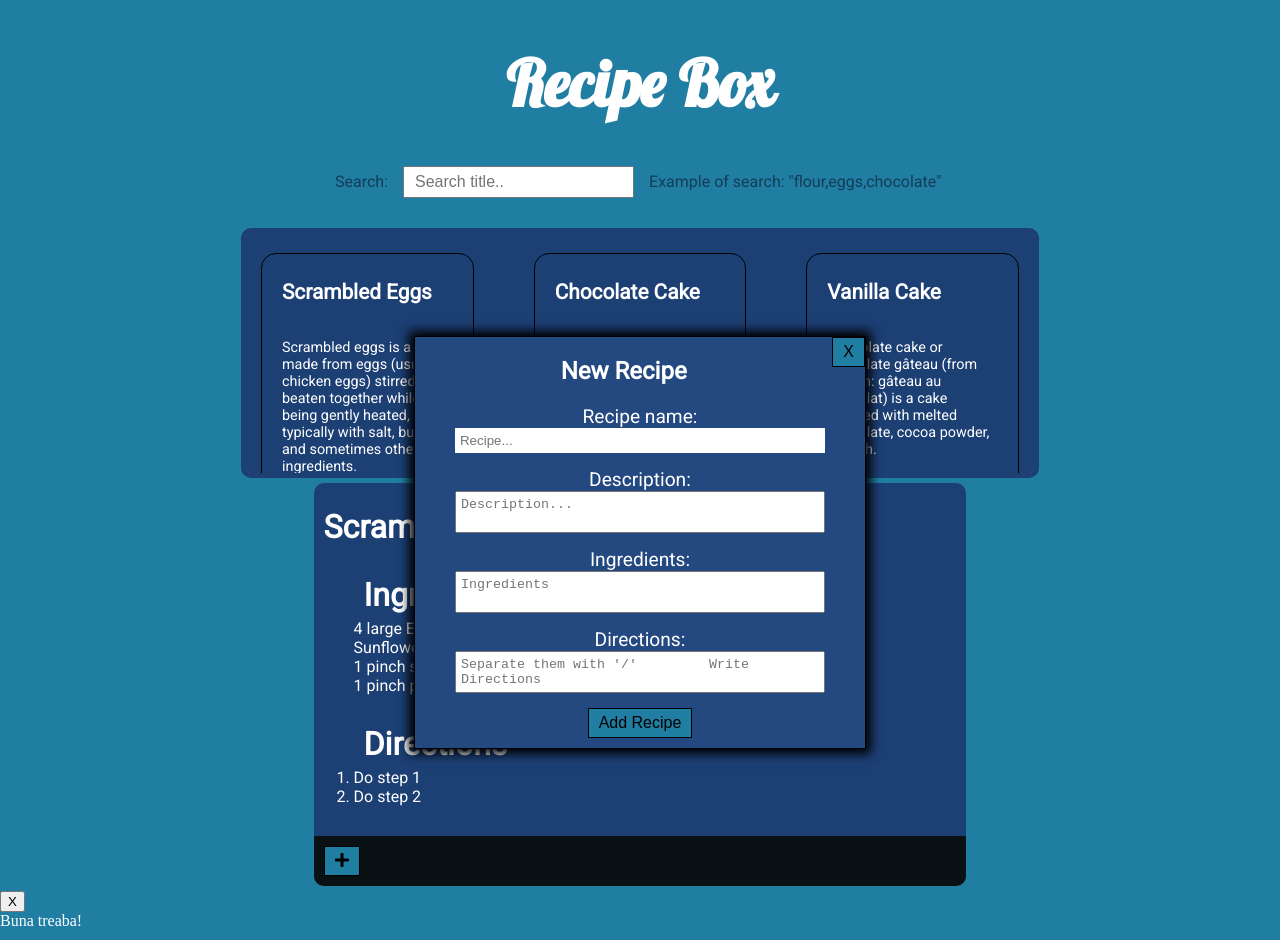
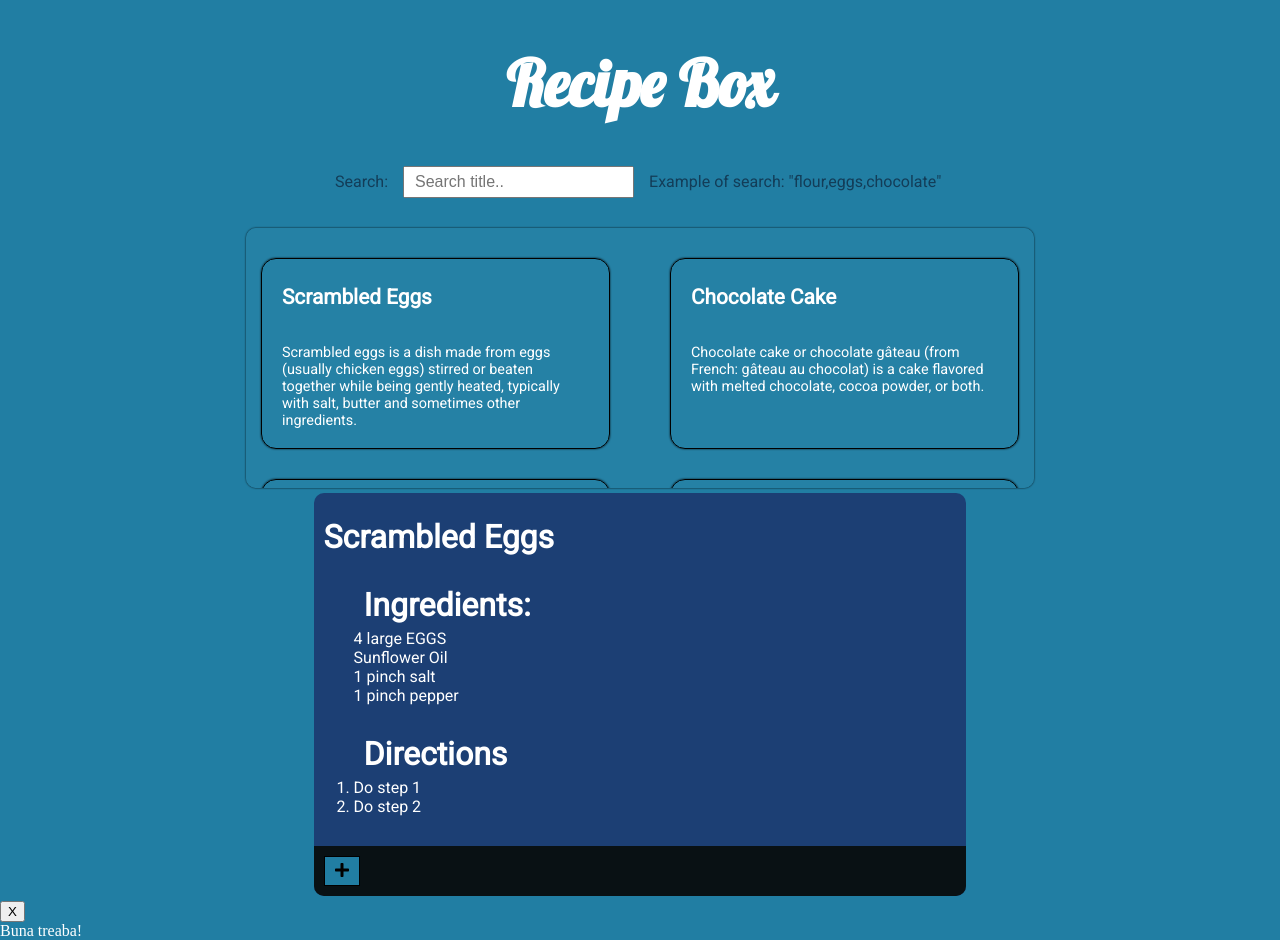
Before and after one commit to Andarus-1994/Recipes, a Vue app: page / in a window 1280 px wide. Built offline with nearby package versions, Linux system fonts and the light colour scheme.

Commit message:
Changed styling on Recipe list

```diff
--- a/src/components/Add.vue
+++ b/src/components/Add.vue
@@ -33,7 +33,7 @@ export default {
   name: "add",
    data: () => {
     return {
-      hide: true,
+      hide: false,
       recipe:{name:"",description:"", ingredients:[],directions:[]}
     };
    },
--- a/src/views/home.vue
+++ b/src/views/home.vue
@@ -1,12 +1,12 @@
 <template>
   <div class="home">
     <h1>Recipe Box</h1>
-    <Loader v-if="recipes.loading" />
     <div class="search-wrapper">
       <label>Search:</label>
       <input type="text" v-model="search" placeholder="Search title.." />
       <label>Example of search: "flour,eggs,chocolate"</label>
     </div>
+     <Loader v-if="recipes.loading" />
     <ul v-if="!recipes.loading" class="recipe-list">
       <li
         v-for="(recipe, index) in SearchFilter"
@@ -148,20 +148,20 @@ export default {
 }
 
 .home ul {
-  background-color: rgb(28, 63, 116);
+  background-color: rgb(37, 129, 165);
   border-radius: 10px;
-  border: 5px solid rgb(28, 63, 116);
   display: grid;
-  grid-template-columns: repeat(auto-fit, minmax(200px, 1fr));
+  grid-template-columns: repeat(auto-fit, minmax(250px, 1fr));
   grid-column-gap:50px;
   grid-row-gap:30px;
-  overflow: auto;
   list-style-type: none;
-  height: 200px;
+  overflow:auto;
+  height:200px;
   width: 60%;
-  min-width: 300px;
-  padding: 20px 10px;
+  min-width: 400px;
+  padding: 30px 10px;
   margin: 0 auto;
+  box-shadow: 0px 0px 2px 0px black;
 }
 .home ul li {
   display: flex;
@@ -173,11 +173,13 @@ export default {
   margin: 0px 5px;
   font-size: 0.9rem;
   font-family: "Roboto", sans-serif;
-  transition: 0.4s;
+  box-shadow: 0px 0px 2px 0px black;
+  transition: 0.6s;
 }
 
 .home ul li:hover {
   color: rgb(38, 72, 124);
+   box-shadow: inset 0px 0px 6px black;
 }
 .home ul li h3{
   font-size: 1.3rem;
```
